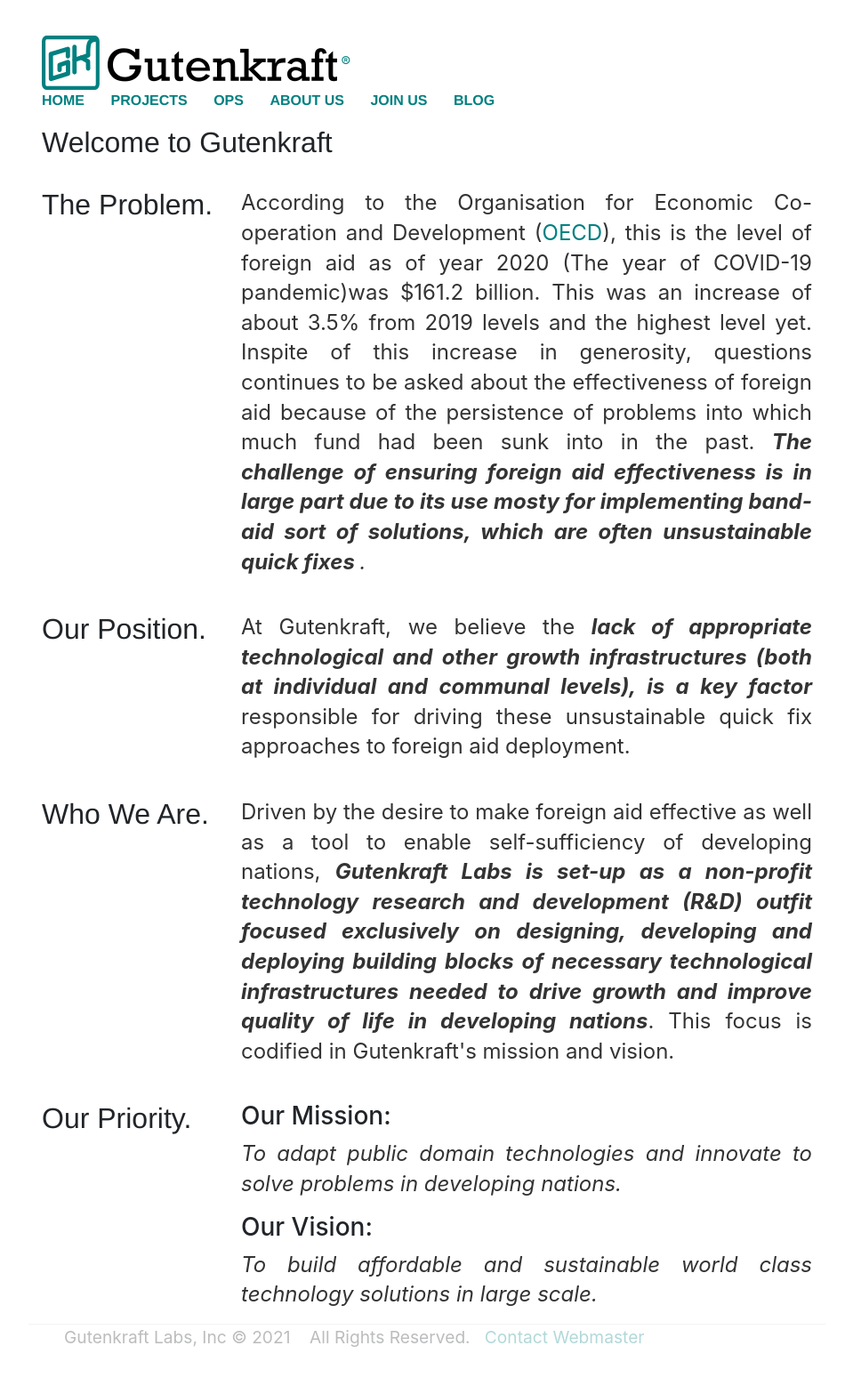
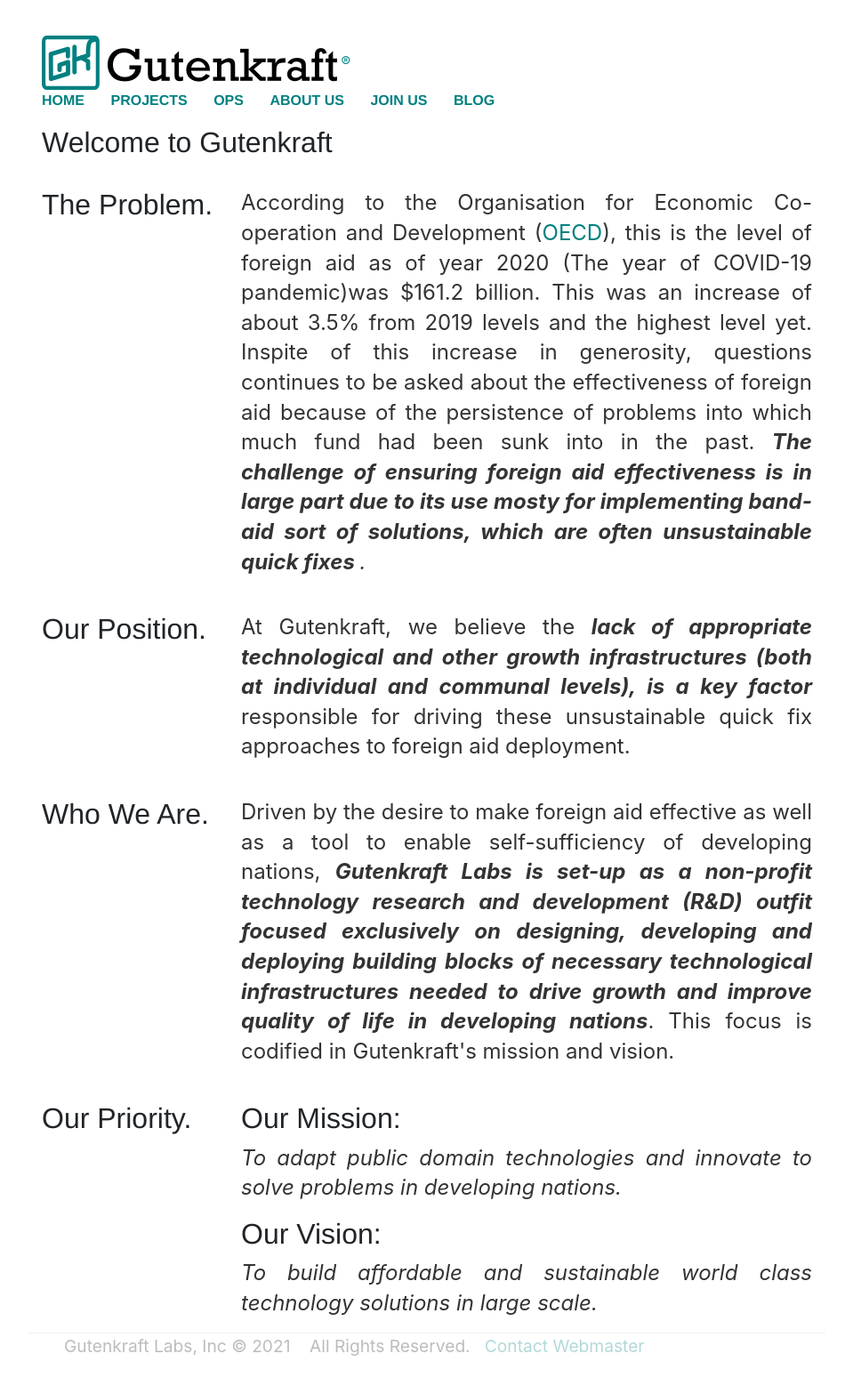
Before and after one commit to oferonmi/datafilik.github.io, a Jekyll site: the page built from index.html, in a window 1280 px wide. Shown: the whole page at 89% size, without its empty margins (160-1119 px from the left). Built offline with Jekyll 4.4.1, drawn with Linux system fonts in a browser that asks for light colours.

Commit message:
content update

```diff
--- a/index.html
+++ b/index.html
@@ -51,14 +51,14 @@ title: Gutenkraft - Adapt and Innovate for growth
 			<h1>Our Priority.</h1>
 		</div>
 		<div class="col-9 text-start">
-			<h3 class="display-5">Our Mission:</h3>
+			<h1 class="display-5">Our Mission:</h1>
 			<p class="fs-2" align="justify">
 				<em>
 					To adapt public domain technologies and innovate to solve problems in developing nations.
 				</em>
 			</p>
 
-			<h3 class="display-5">Our Vision:</h3>
+			<h1 class="display-5">Our Vision:</h1>
 			<p class="fs-2" align="justify">
 				<em>
 					To build affordable and sustainable world class technology solutions in large scale.
```
